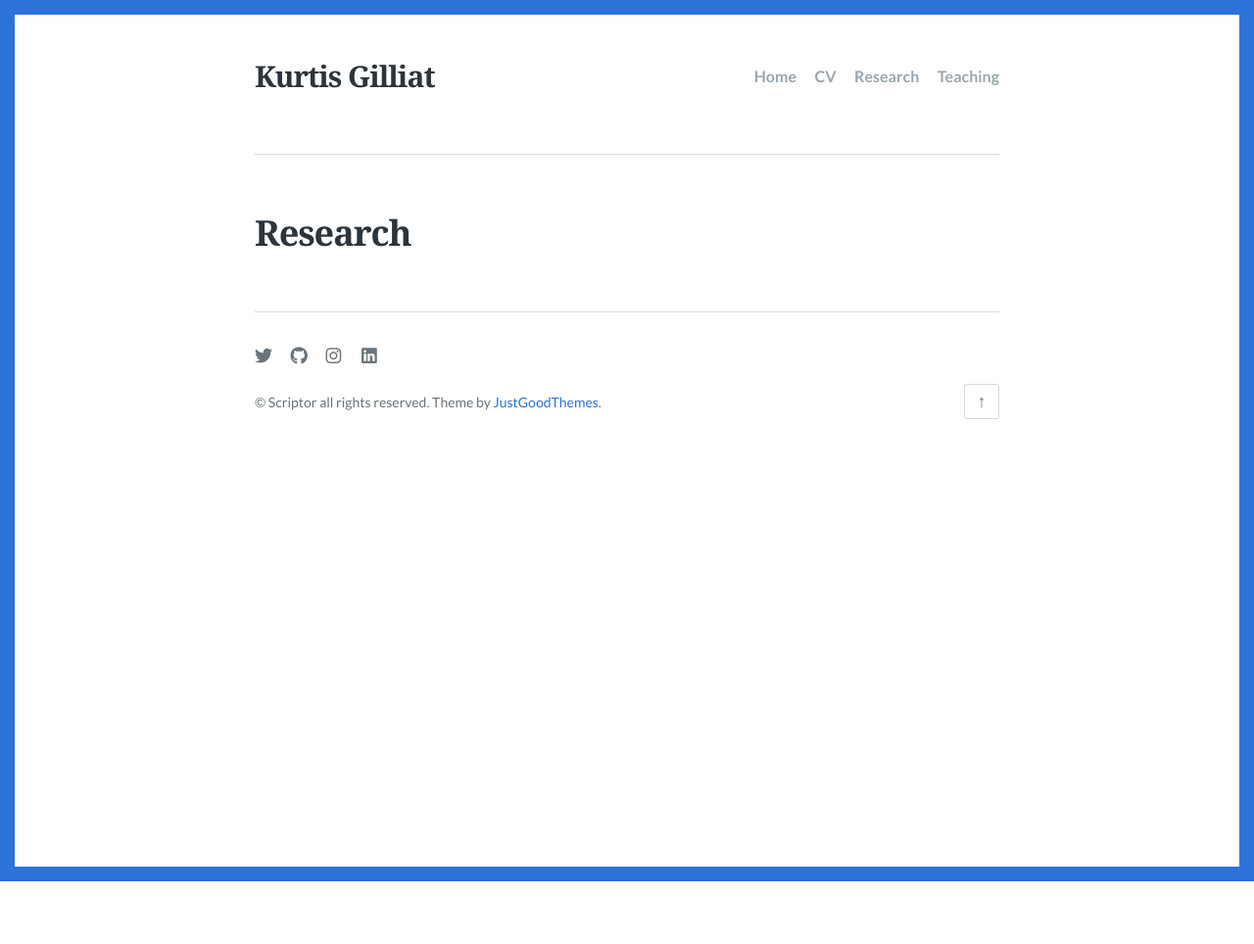
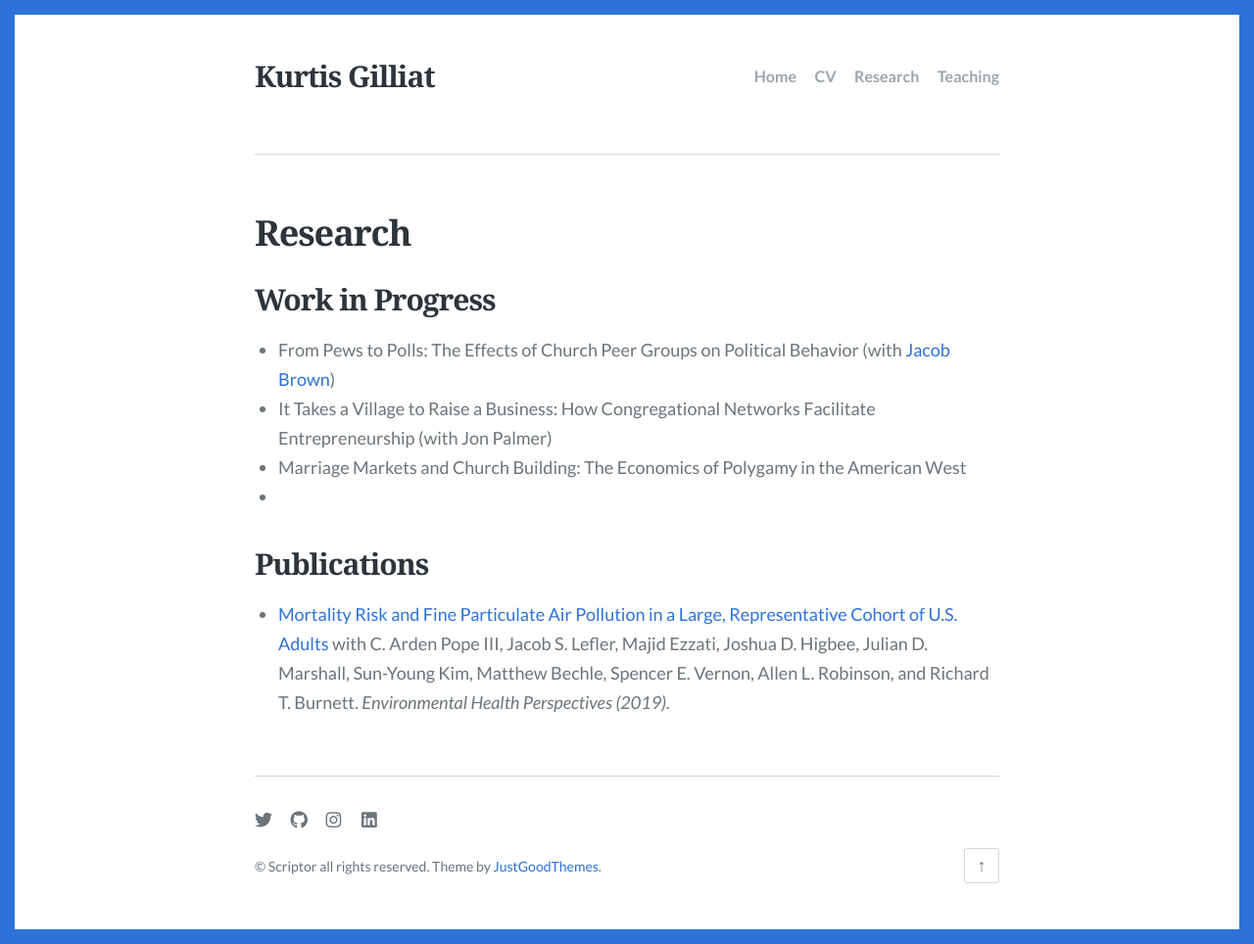
Before and after one commit to kgilliat/kgilliat.github.io, a Jekyll site: the page built from research.md, in a window 1280 px wide. Shown: the whole page at 98% size. Built offline with Jekyll 4.4.1, drawn with Linux system fonts in a browser that asks for light colours; some web fonts are replaced; before the commit the page ends 900 px from its top, so only the background shows below that.

Commit message:
Update research.md

```diff
--- a/research.md
+++ b/research.md
@@ -3,3 +3,11 @@
 title: Research
 description: A tags page for Scriptor Jekyll theme
 ---
+## Work in Progress
++ From Pews to Polls: The Effects of Church Peer Groups on Political Behavior (with [Jacob Brown](https://jacobrbrown.com))
++ It Takes a Village to Raise a Business: How Congregational Networks Facilitate Entrepreneurship (with Jon Palmer)
++ Marriage Markets and Church Building: The Economics of Polygamy in the American West
++
+
+## Publications
++ [Mortality Risk and Fine Particulate Air Pollution in a Large, Representative Cohort of U.S. Adults](https://ehp.niehs.nih.gov/doi/full/10.1289/EHP4438) with C. Arden Pope III, Jacob S. Lefler, Majid Ezzati, Joshua D. Higbee, Julian D. Marshall, Sun-Young Kim, Matthew Bechle, Spencer E. Vernon, Allen L. Robinson, and Richard T. Burnett. *Environmental Health Perspectives (2019).*
```
